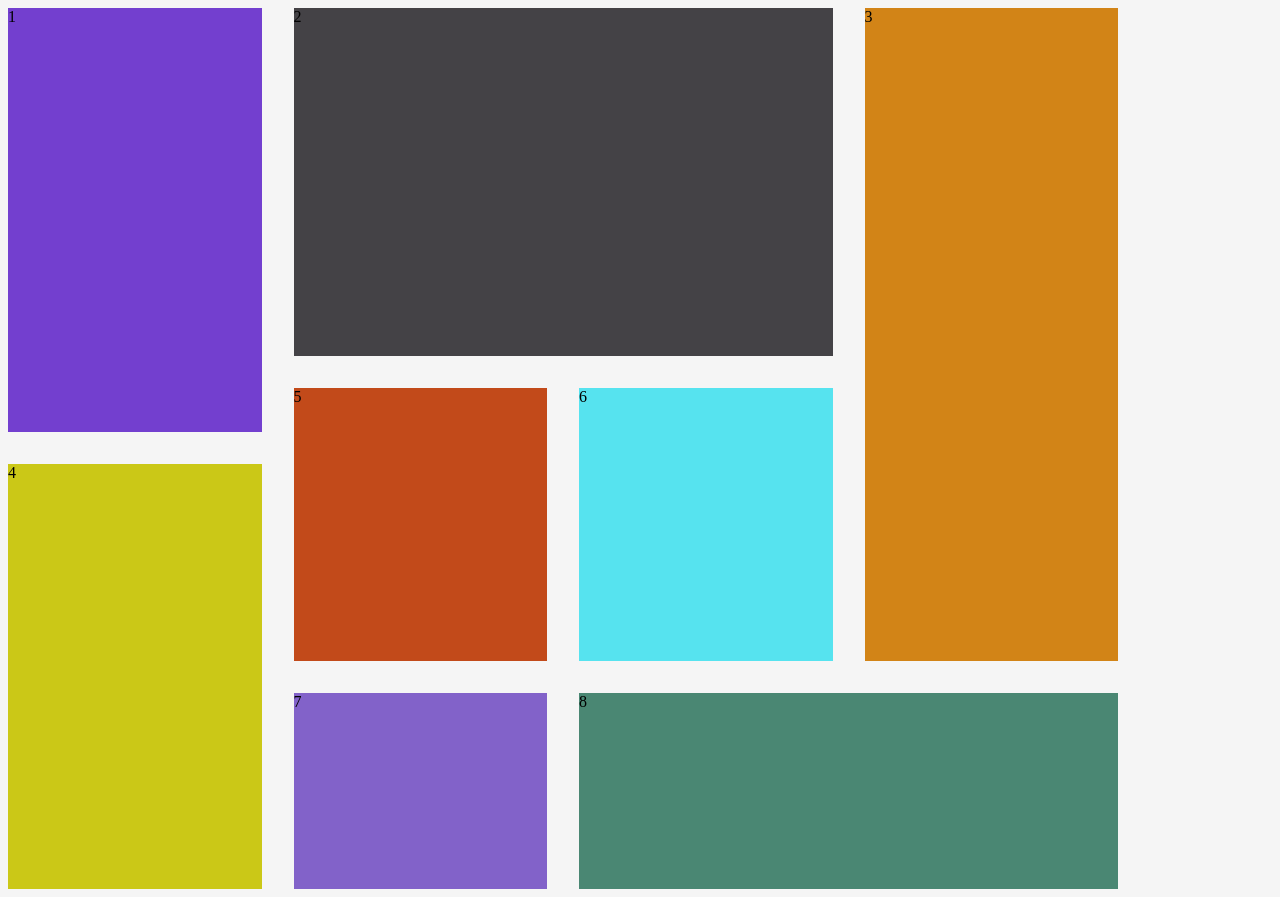
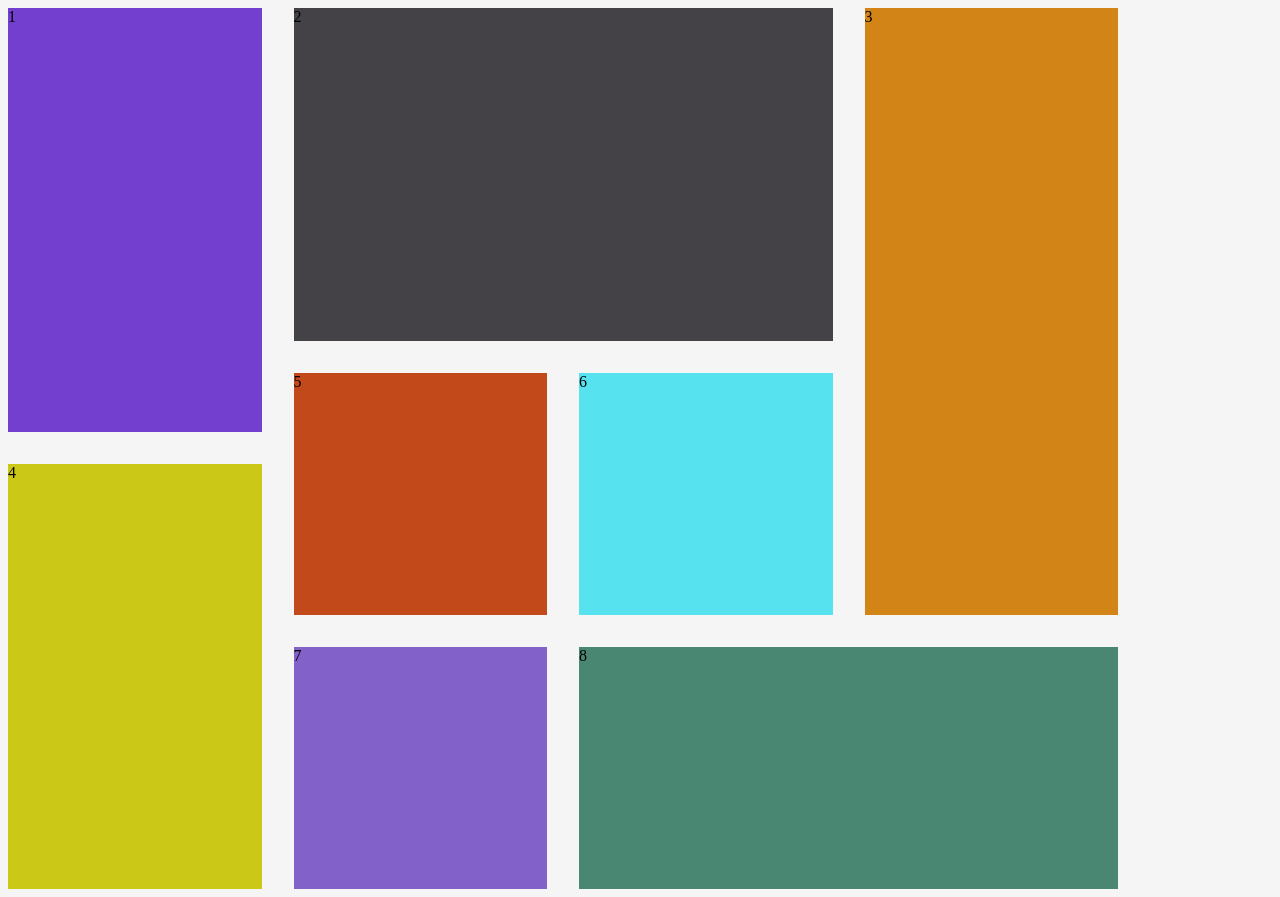
Before and after one commit to kkoonyk/bento_grid, a plain HTML site: page index.html in a window 1280 px wide. Drawn offline with Linux system fonts and the light colour scheme.

Commit message:
edit str

```diff
--- a/css/style.css
+++ b/css/style.css
@@ -16,6 +16,7 @@
 }
 
 body{
+
     background-color: var(--clr-background);
 	display: grid;
 	/* place-content: center; */
@@ -27,7 +28,7 @@ body{
     /* margin: 0 auto; */
     grid-gap: 32px;
      grid-template-columns: repeat(4, 1fr);
-    grid-template-rows: repeat(12, 1fr);
+    grid-template-rows: repeat(20, 1fr);
 }
 /*
 .base {
@@ -40,45 +41,45 @@ font-family: Arial, Helvetica, sans-serif;
 background-color: #733fcf;
  /* max-width: 25%;
  max-width: 540px;  */
-grid-row: 1/7;
+grid-row: 1/11;
 
 
 }
 .item_2 {
 background-color: #242227d7;
 grid-column: 2/4;
-grid-row: 1/6;
+grid-row: 1/9;
 
 }
 .item_3 {
 background-color: #d28417;
-grid-row: 1/10;
+grid-row: 1/15;
 
 }
 .item_4 {
 background-color: #cbc817;
-grid-row: 7/13;
+grid-row: 11/21;
 
 
 }
 .item_5 {
 background-color: #c24a1a;
-grid-row: 6/10;
+grid-row: 9/15;
 
 
 }
 .item_6 {
     background-color: #35e0efd2;
-grid-row: 6/10;
+grid-row: 9/15;
 
 }
 .item_7 {
     background-color: #4e1fb5af;
-grid-row: 10/13;
+grid-row: 15/21;
 }
 
 .item_8 {
     background-color: #15654ac1;
- grid-row: 10/13;
+ grid-row: 15/21;
 grid-column: 3/5;
 }
```
Also changed, not shown: index.html (+0 -1 lines).
